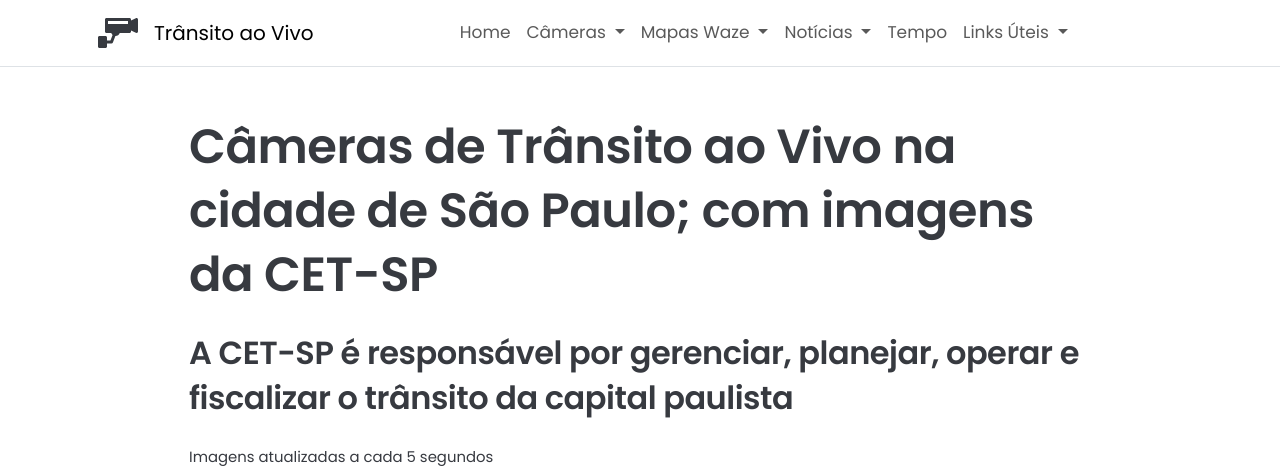
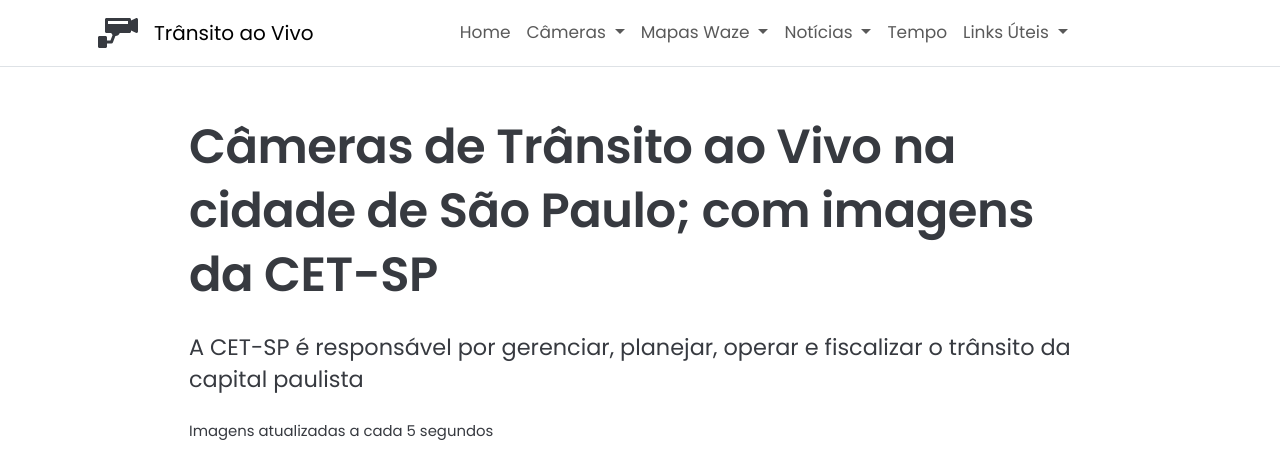
Before and after one commit to Sergio-Damm/transitoaovivo, a Jekyll site: the page built from pages/transito-cetsp-3/index.html, in a window 1280 px wide. Shown: the top 471 px of the page. Built offline with Jekyll 4.4.1, drawn with Linux system fonts in a browser that asks for light colours; comment, search, counter and statistics services are not loaded; grey boxes are pictures that could not be loaded.

Commit message:
content-h3-title cet 3 and rio

```diff
--- a/pages/transito-cetsp-3/index.html
+++ b/pages/transito-cetsp-3/index.html
@@ -14,7 +14,7 @@
 			<h1 class="content-h1-title">Câmeras de Trânsito ao Vivo na cidade de São Paulo; com imagens da CET-SP</h1>
 		</div>
 		<div class="col-12 col-md-10 mx-auto pt-3">
-			<h2 class="content-h3-title">A CET-SP é responsável por gerenciar, planejar, operar e fiscalizar o trânsito da capital paulista</h2>
+			<h2 class="content-h2-title">A CET-SP é responsável por gerenciar, planejar, operar e fiscalizar o trânsito da capital paulista</h2>
 		</div>
 		<div class="col-12 col-md-10 mx-auto pt-3">
 			<p class="small mb-0">Imagens atualizadas a cada 5 segundos</p>
@@ -128,12 +128,12 @@
 	<div class="row">
         <div class="col-12 col-md-10 mx-auto">
       		<div class="mb-5">
-				<h2 class="fs-2 fw-semibold mb-5">Trânsito ao Vivo em São Paulo com câmeras da CET-SP</h2>
+				<h2 class="content-h3-title mb-5">Trânsito ao Vivo em São Paulo com câmeras da CET-SP</h2>
 				<p class="mb-5">Nesta página você acompanha imagens de Trânsito ao Vivo na Cidade de São Paulo, <strong>atualizadas automaticamente a cada 5 segundos</strong>, reunindo <strong>3 câmeras estratégicas</strong> distribuídas por importantes vias da cidade.</p>
 				<p class="mb-5">As imagens exibidas acima não mostram apenas uma rua ou avenida específica. Elas apresentam um <strong>conjunto de 3 câmeras</strong>, permitindo visualizar rapidamente <strong>diferentes pontos estratégicos do trânsito paulistano</strong> sem a necessidade de aguardar longos períodos para rever uma via.</p>
 			</div>
 			<div class="mb-5">
-				<h2 class="fs-2 fw-semibold mb-5">Principais vias monitoradas nas imagens</h2>
+				<h2 class="content-h3-title mb-5">Principais vias monitoradas nas imagens</h2>
 				<p class="mb-5">As imagens exibidas podem incluir, entre outras, <strong>câmeras localizadas em importantes corredores viários de São Paulo</strong>, como:</p>
 					<ul class="mb-5">
   						<li>Rua Pedro de Toledo x Av. Professor Ascendino Reis</li>
@@ -179,7 +179,7 @@
 	<div class="row">
         <div class="col-12 col-md-10 mx-auto">
 			<div class="mb-5">
-				<h2 class="fs-2 fw-semibold mb-5">Como funciona a atualização das imagens</h2>
+				<h2 class="content-h3-title mb-5">Como funciona a atualização das imagens</h2>
 				<p class="mb-5">Cada câmera tem sua imagem <strong>atualizada automaticamente a cada 5 segundos</strong>. Esse formato foi adotado para evitar <strong>imagens estáticas</strong> e permitir que o usuário acompanhe o fluxo do trânsito naquele ponto em tempo quase real.</p>
 				<p class="mb-5">As imagens são captadas em tempo real pela CET-SP e podem apresentar pequenas variações de qualidade ou enquadramento, de acordo com as condições técnicas e operacionais de cada local.</p>
 			</div>
@@ -191,7 +191,7 @@
 	<div class="row">
 		<div class="col-12 col-md-10 mx-auto">
 			<div class="mb-5">
-				<h2 class="fs-2 fw-semibold mb-5">Para que este monitoramento é mais útil?</h2>
+				<h2 class="content-h3-title mb-5">Para que este monitoramento é mais útil?</h2>
         		<p class="mb-5">O acompanhamento do trânsito por meio dessas câmeras é especialmente útil para:</p>
 					<ul class="mb-5">
 						<li>Avaliar condições gerais de tráfego antes de sair de casa</li>
@@ -209,7 +209,7 @@
 	<div class="row">
 		<div class="col-12 col-md-10 mx-auto">
 			<div class="mb-5">
-				<h2 class="fs-2 fw-semibold mb-5">Lentidão em São Paulo agora</h2>
+				<h2 class="content-h3-title mb-5">Lentidão em São Paulo agora</h2>
         		<p class="mb-5">O indicador abaixo mostra o volume total de lentidão nas principais regiões da cidade de São Paulo, com dados fornecidos pela <strong>CET-SP em parceria com o Waze</strong>. As informações são atualizadas a cada 30 minutos e ajudam a identificar quais regiões concentram os maiores índices de congestionamento em tempo real.</p>
 			</div>
 		</div>
@@ -222,7 +222,7 @@
 			<div class="mb-5">
 				<div class="card card-liftshadow border-light-subtle h-100">
 					<div class="card-body mx-auto py-5">
-						<h2 class="fs-2 fw-semibold text-center">Lentidão em São Paulo</h2>
+						<h2 class="content-h3-title text-center">Lentidão em São Paulo</h2>
  				     	<p class="small text-muted text-center pt-3">Fonte: <a class="link-externo" href="https://www.cetsp.com.br/" target="_blank" rel="noopener noreferrer">CET-SP</a></p>
 						<p class="card-text text-center fs-5 fw-semibold" id="totalLentidao">Carregando...</p>
 						<ul class="list-group list-group-flush" id="regioes"></ul>
@@ -238,7 +238,7 @@
 	<div class="row">
 		<div class="col-12 col-md-10 mx-auto mb-5">
 			<div class="mb-5">
-				<h2 class="fs-2 fw-semibold mb-5">Importante saber</h2>
+				<h2 class="content-h3-title mb-5">Importante saber</h2>
         		<p class="mb-5">Em casos de acidentes graves, a Central de Operações da CET pode retirar temporariamente do ar as imagens das câmeras de monitoramento para preservar a privacidade e a dignidade das pessoas envolvidas, enquanto as equipes de resgate trabalham no local.</p>
 				<p class="mb-5">Para acompanhar outros conjuntos de câmeras organizados de forma semelhante, você também pode acessar páginas relacionadas deste site.</p>
 				<p class="mb-5">Para mais informações, visite o site oficial da <a class="link-externo" href="https://www.cetsp.com.br/" target="_blank" rel="noopener noreferrer">CET-SP</a>.</p>
```
Also changed, not shown: pages/transito-sao-paulo/index.html (+10 -10 lines).
